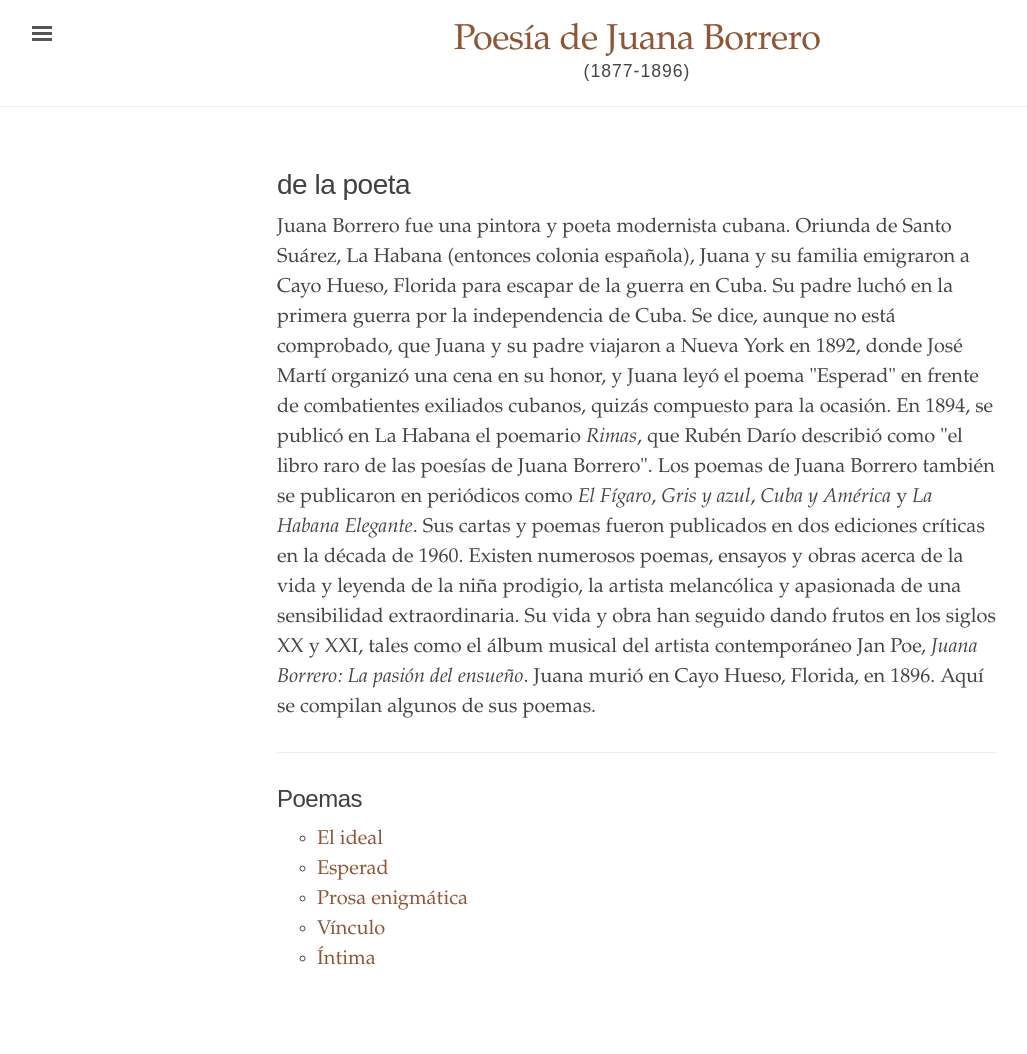
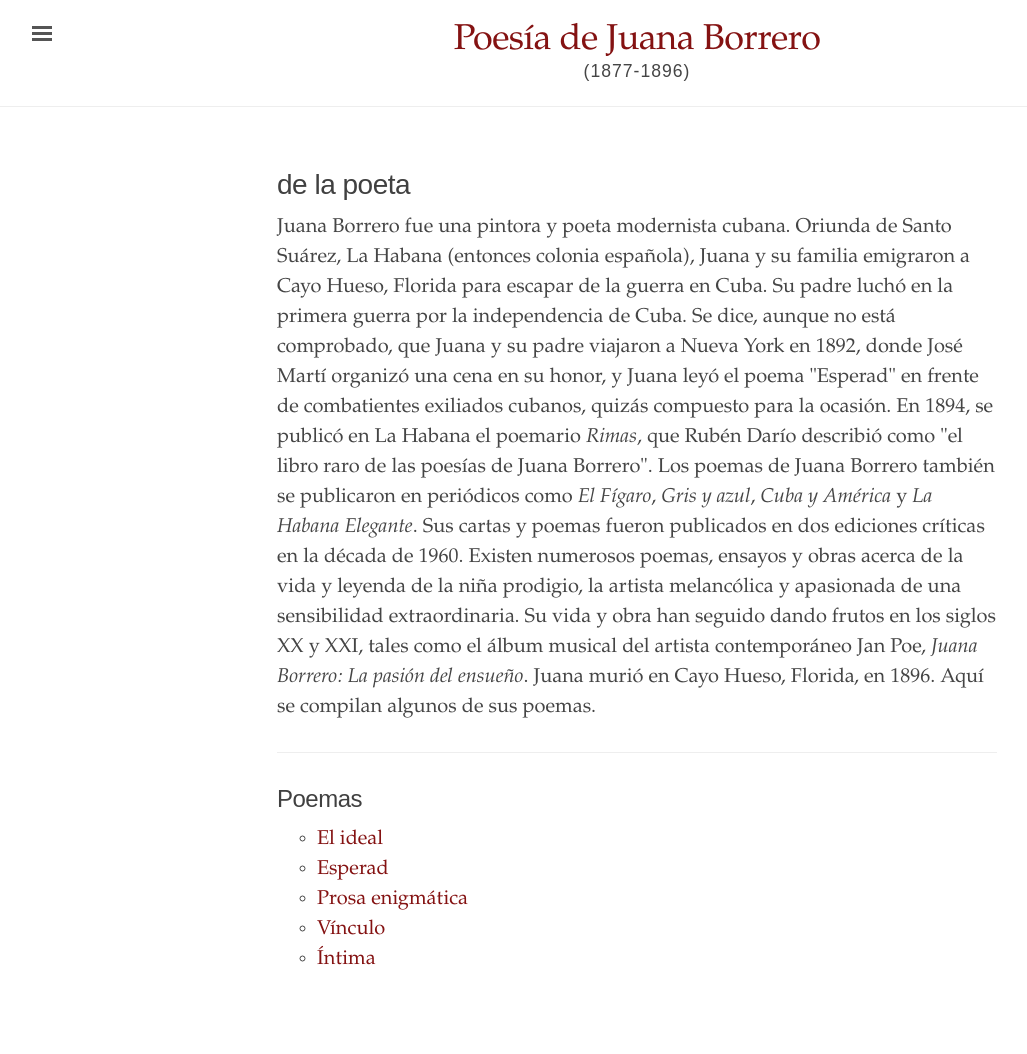
Before and after one commit to edicionesdereparto/juanaborrero, a Jekyll site: the page built from index.html, in a window 1280 px wide. Shown: the whole page, without its empty margins (3-1030 px from the left). Built offline with Jekyll 4.4.1, drawn with Linux system fonts in a browser that asks for light colours.

Commit message:
Update _config.yml

```diff
--- a/_config.yml
+++ b/_config.yml
@@ -14,7 +14,7 @@ author:
   email:             "lpriet9@gmail.com"
 
 # Color Scheme for the Theme (Options: red, orange, magenta, cyan, blue, brown)
-color-scheme:        "brown"
+color-scheme:
 
 # Permalinks Configuration
 permalink: pretty
```
